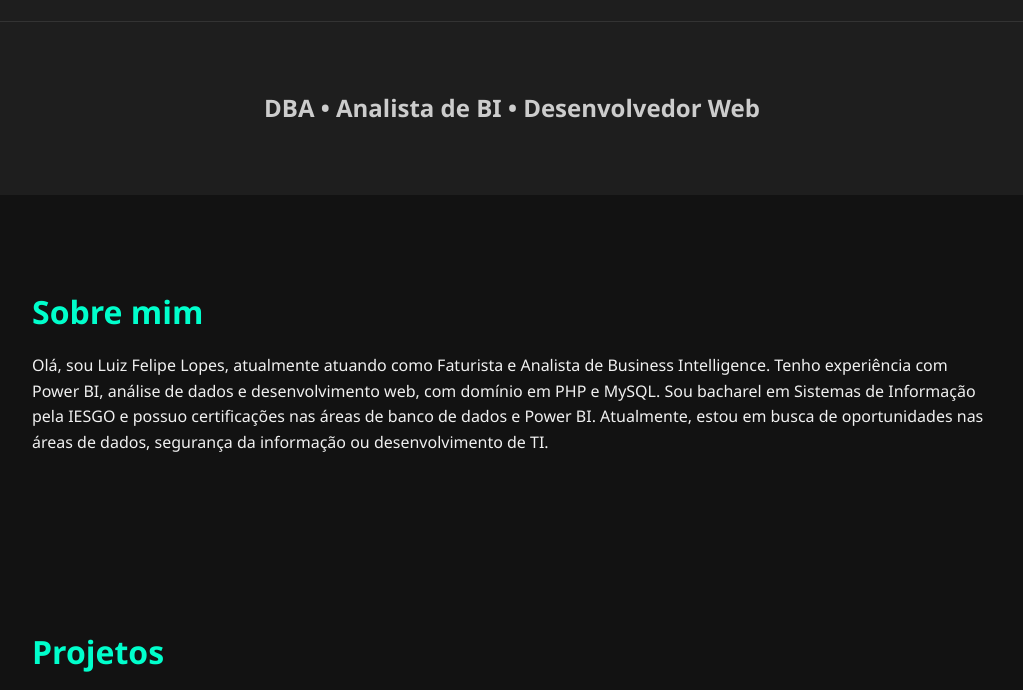
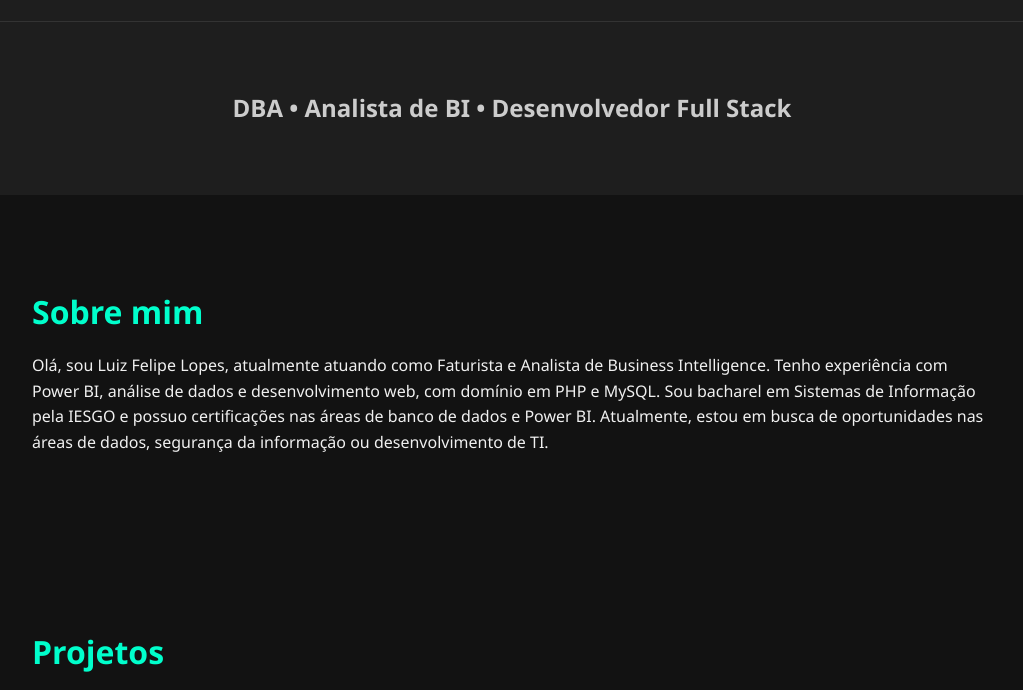
Before and after one commit to SimLuiz/Portfolio_luiz_felipe_lopes, a plain HTML site: page index.html in a window 1280 px wide. Shown: the part 95-785 px from the top of the page, without its empty margins (128-1151 px from the left). Drawn offline with Linux system fonts and the light colour scheme.

Commit message:
Update index.html

```diff
--- a/index.html
+++ b/index.html
@@ -24,7 +24,7 @@
 
   <header>
     <div class="container">
-      <h2>DBA • Analista de BI • Desenvolvedor Web</h2>
+      <h2>DBA • Analista de BI • Desenvolvedor Full Stack</h2>
     </div>
   </header>
 
```
